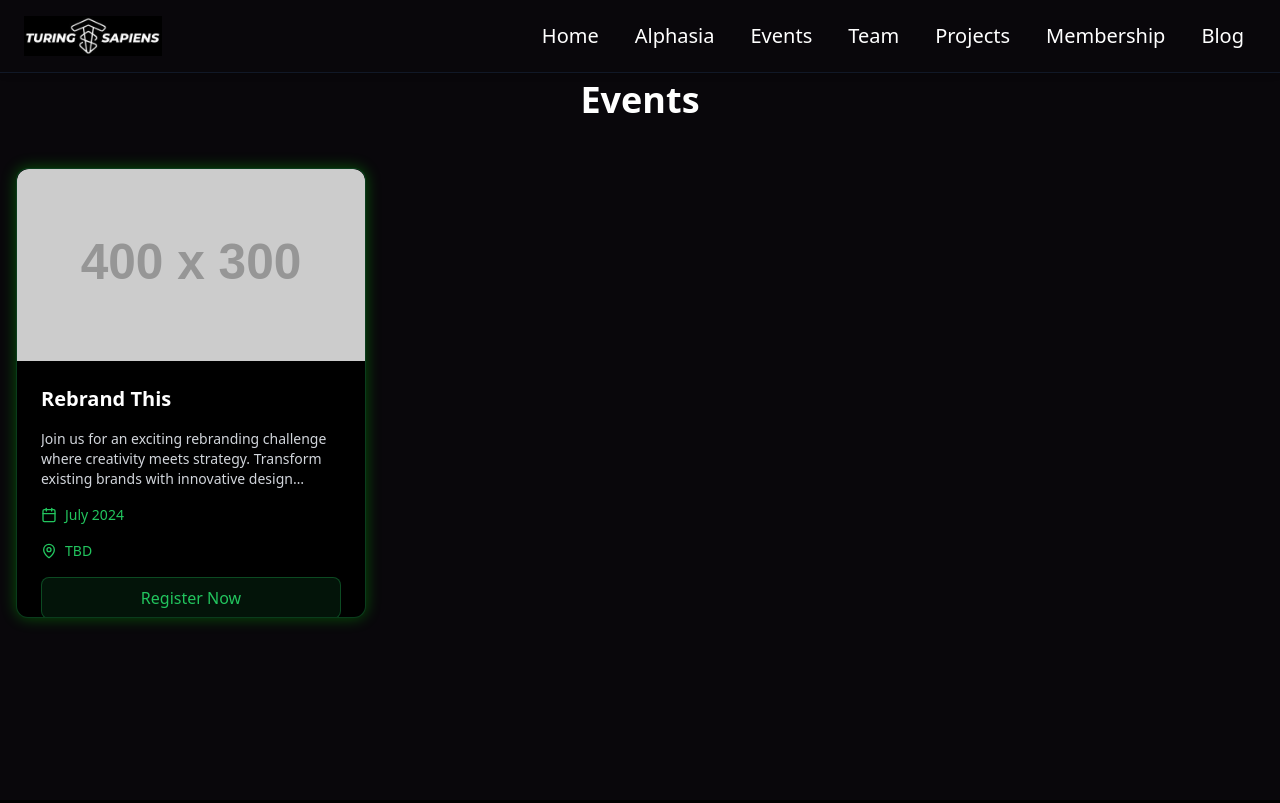
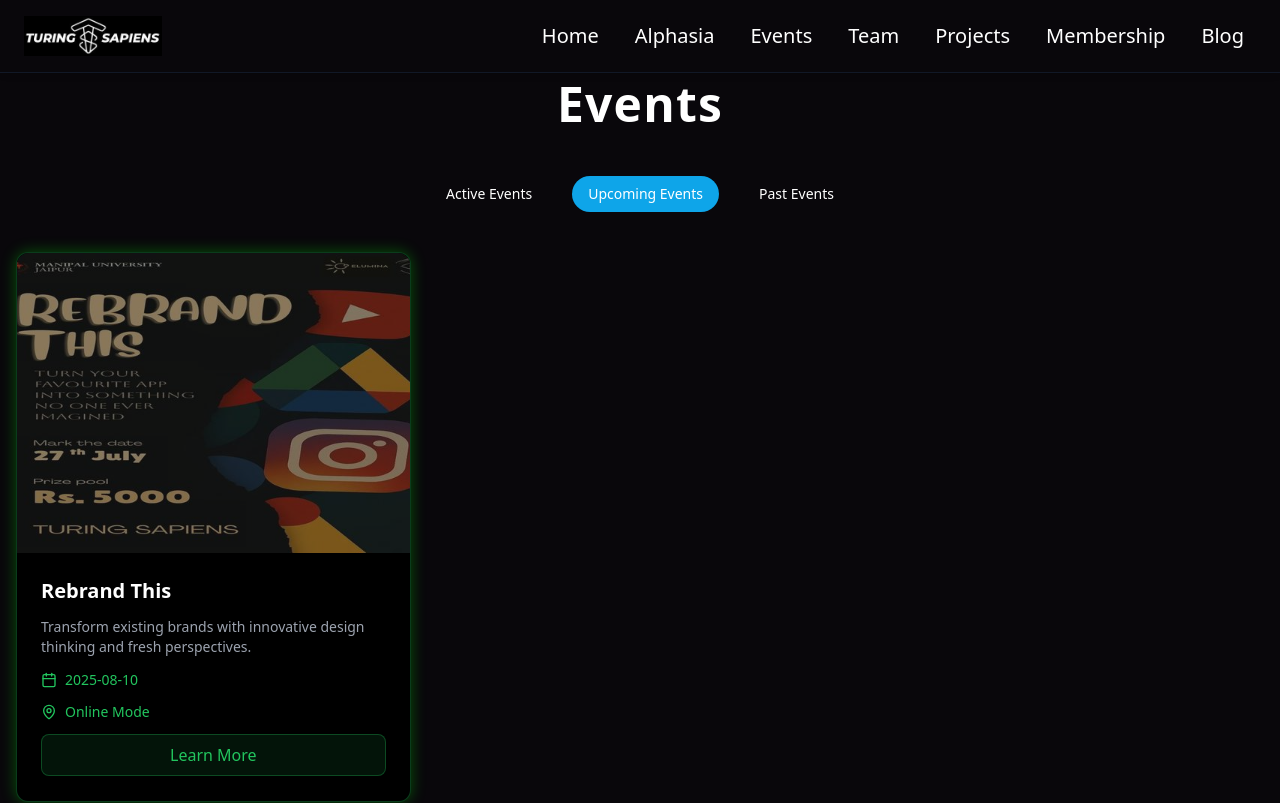
Before and after one commit to TuringSapiens/Turing-website, a React (Vite) app: page /events in a window 1280 px wide. Shown: the top 803 px of the page. Built offline with nearby package versions, Linux system fonts and the light colour scheme.

Commit message:
updated Events section

```diff
--- a/package.json
+++ b/package.json
@@ -12,6 +12,7 @@
   "dependencies": {
     "@splinetool/react-spline": "^4.0.0",
     "clsx": "^2.1.1",
+    "dayjs": "^1.11.13",
     "framer-motion": "^12.4.1",
     "lucide-react": "^0.475.0",
     "react": "^18.2.0",
--- a/src/components/Events.jsx
+++ b/src/components/Events.jsx
@@ -6,11 +6,10 @@
 const eventData = [
     {
         title: "Rebrand This",
-        description1: "Join us for an exciting rebranding challenge where creativity meets strategy.",
-        description2: "Transform existing brands with innovative design thinking and fresh perspectives.",
-        date: "July 2024",
+        description: "Transform existing brands with innovative design thinking and fresh perspectives.",
+        date: "2025-08-10",
         venue: "Online mode",
-        image: "https://placehold.co/600x400/000000/2F2F2F"
+        image: "/assets/POSTER.jpg"
     }
 ];
 
@@ -24,7 +23,7 @@
             initial={{ opacity: 0, y: 20 }}
             animate={{ opacity: 1, y: 0 }}
             transition={{ duration: 0.5 }}
-            className="w-full h-[400px] bg-black rounded-xl
+            className="w-full h-[580px] bg-black rounded-xl
                  shadow-[0_0_15px_rgba(0,255,0,0.3)]
                  border border-green-500/30
                  transition-all duration-300
@@ -32,7 +31,7 @@
                  hover:transform hover:scale-105
                  group"
         >
-            <div className="h-[40%] overflow-hidden rounded-t-xl bg-neutral-900">
+            <div className="h-[300px] overflow-hidden rounded-t-xl bg-neutral-900">
                 <img
                     src={event.image}
                     alt={event.title}
@@ -40,7 +39,7 @@
                      group-hover:opacity-70 transition-opacity"
                 />
             </div>
-            <div className="p-6 space-y-3 h-[60%] flex flex-col">
+            <div className="p-6 space-y-3 h-[45%] flex flex-col">
                 <h3 className="text-xl font-bold text-white group-hover:text-green-400
                        transition-colors">{event.title}</h3>
                 <p className="text-gray-400 text-sm line-clamp-2 flex-grow">
@@ -56,15 +55,17 @@
                         <span className="text-sm">{event.venue}</span>
                     </div>
                 </div>
-                <button
-                    onClick={handleRegistration}
-                    className="w-full py-2 bg-green-500/10 text-green-500
+                <a
+                    href="https://www.instagram.com/turingsapiensmuj/"
+                    target="_blank"
+                    rel="noopener noreferrer"
+                    className="w-full block text-center py-2 bg-green-500/10 text-green-500
                     rounded-lg border border-green-500/30
                     hover:bg-green-500/20 transition-colors
                     font-medium mt-auto"
                 >
-                    Register Now
-                </button>
+                    Learn More
+                </a>
             </div>
         </motion.div>
     );
--- a/src/pages/Events.jsx
+++ b/src/pages/Events.jsx
@@ -1,37 +1,27 @@
-import React from 'react';
-import '../styles/Events.css';
+import React, { useState } from 'react';
 import { motion } from 'framer-motion';
 import { Calendar, MapPin } from 'lucide-react';
+import dayjs from 'dayjs';
 
-const EventCard = ({ event }) => {
-    const handleRegistration = () => {
-        // Registration logic will be added here
-        console.log("Registration clicked for:", event.title);
-    };
-
-    return (
+const EventCard = ({ event }) => (
   <motion.div
     initial={{ opacity: 0, y: 20 }}
     animate={{ opacity: 1, y: 0 }}
     transition={{ duration: 0.5 }}
-            className="w-full md:w-[350px] h-[450px] bg-black rounded-xl
+    className="w-full h-[550px] bg-black rounded-xl
                  shadow-[0_0_15px_rgba(0,255,0,0.3)]
                  border border-green-500/30
                  transition-all duration-300
                  hover:shadow-[0_0_20px_rgba(0,255,0,0.4)]
                  hover:transform hover:scale-105
-                       overflow-hidden"
+                 group"
   >
-            <div className="relative h-48 overflow-hidden rounded-t-xl">
-                <img
-                    src={event.image}
-                    alt={event.title}
-                    className="w-full h-full object-cover"
-                />
+    <div className="h-[300px] overflow-hidden rounded-t-xl bg-neutral-900">
+      <img src={event.image} alt={event.title} className="w-full h-full object-cover opacity-50 group-hover:opacity-70 transition-opacity" />
     </div>
-            <div className="p-6 space-y-4">
-                <h3 className="text-xl font-bold text-white">{event.title}</h3>
-                <p className="text-gray-300 text-sm line-clamp-3">{event.description}</p>
+    <div className="p-6 space-y-3 h-[45%] flex flex-col">
+      <h3 className="text-xl font-bold text-whitetext-xl font-bold text-white group-hover:text-green-400 transition-colors">{event.title}</h3>
+      <p className="text-gray-400 text-sm line-clamp-2 flex-grow">{event.description}</p>
       <div className="flex items-center text-green-500 gap-2">
         <Calendar className="w-4 h-4" />
         <span className="text-sm">{event.date}</span>
@@ -40,43 +30,87 @@
         <MapPin className="w-4 h-4" />
         <span className="text-sm">{event.venue}</span>
       </div>
-                <button
-                    onClick={handleRegistration}
-                    className="w-full py-2 mt-4 bg-green-500/10 text-green-500
+      <a
+        href="https://www.linkedin.com/company/turing-sapiens/posts/?feedView=all"
+        target="_blank"
+        rel="noopener noreferrer"
+        className="w-full block text-center py-2 bg-green-500/10 text-green-500
                rounded-lg border border-green-500/30
                hover:bg-green-500/20 transition-colors
-                                      font-medium"
+               font-medium mt-auto"
       >
-                    Register Now
-                </button>
+        Learn More
+      </a>
     </div>
   </motion.div>
 );
+
+const categorizeEvents = (events) => {
+  const today = dayjs();
+  const upcoming = [], past = [], active = [];
+
+  events.forEach(event => {
+    const eventDate = dayjs(event.date);
+    if (eventDate.isSame(today, 'day')) active.push(event);
+    else if (eventDate.isAfter(today)) upcoming.push(event);
+    else past.push(event);
+  });
+
+  return { active, upcoming, past };
 };
 
 const Events = () => {
-    // Updated event data with only "Rebrand This" event
+  const [activeTab, setActiveTab] = useState('upcoming');
+
   const events = [
     {
       id: 1,
       title: 'Rebrand This',
-            date: 'July 2024',
-            venue: 'TBD',
-            description: 'Join us for an exciting rebranding challenge where creativity meets strategy. Transform existing brands with innovative design thinking and fresh perspectives.',
-            image: 'https://placehold.co/400x300'
+      date: '2025-08-10',
+      venue: 'Online Mode',
+      description: 'Transform existing brands with innovative design thinking and fresh perspectives.',
+      image: '/assets/POSTER.jpg',
     }
   ];
+
+  const { active, upcoming, past } = categorizeEvents(events);
+
+  const tabMap = {
+    active: active,
+    upcoming: upcoming,
+    past: past,
+  };
 
   return (
     <div className="min-h-screen bg-[#09070b] py-20 px-4">
       <div className="max-w-7xl mx-auto">
-                <h1 className="text-4xl font-bold text-center text-white mb-12">
+        <h2 className="text-4xl md:text-5xl font-bold text-white text-center text-sky-500 mb-12 tracking-wide">
           Events
-                </h1>
+        </h2>
+
+        {/* Tab Navigation */}
+        <div className="flex justify-center gap-6 mb-10">
+          {['active', 'upcoming', 'past'].map(tab => (
+            <button
+              key={tab}
+              onClick={() => setActiveTab(tab)}
+              className={`px-4 py-2 rounded-full text-sm text-white font-medium transition-all border-transparent border-sky-500/50
+                ${activeTab === tab ? 'bg-sky-500 text-white' : 'text-sky-400 hover:bg-sky-800'}`}
+            >
+              {tab.charAt(0).toUpperCase() + tab.slice(1)} Events
+            </button>
+          ))}
+        </div>
+
+        {/* Events Grid */}
         <div className="grid grid-cols-1 md:grid-cols-2 lg:grid-cols-3 gap-8">
-                    {events.map((event, index) => (
+          {tabMap[activeTab].length > 0 ? (
+            tabMap[activeTab].map((event, index) => (
               <EventCard key={index} event={event} />
-                    ))}
+            ))
+          ) : (
+            <p className="text-center text-gray-400 col-span-full">No {activeTab} events found.</p>
+          )}
         </div>
       </div>
     </div>
--- a/src/pages/HomePage.jsx
+++ b/src/pages/HomePage.jsx
@@ -22,10 +22,10 @@
 
             <Aboutus></Aboutus>
             <div className="text-center justify-center w-screen grid place-items-center py-16 ">
-                <div className="animate-bounce w-12 h-12  rounded-full text-center justify-center grid place-items-center border-2 border-sky-500 ">
-                    <FaArrowDown size='1.7rem' />
-                    {/* <p> ↓ </p> */}
-                </div>
+                <h2 className="text-4xl md:text-5xl font-bold text-center text-White-500 mb-8 tracking-wide">
+                    Events
+                </h2>
+
             </div>
 
             <Events></Events>
```
Also changed, not shown: public/assets/POSTER.jpg (added), 1 other file (tests, documents, lock files or other folders). Lines whose indentation alone changed are shown as unchanged.
